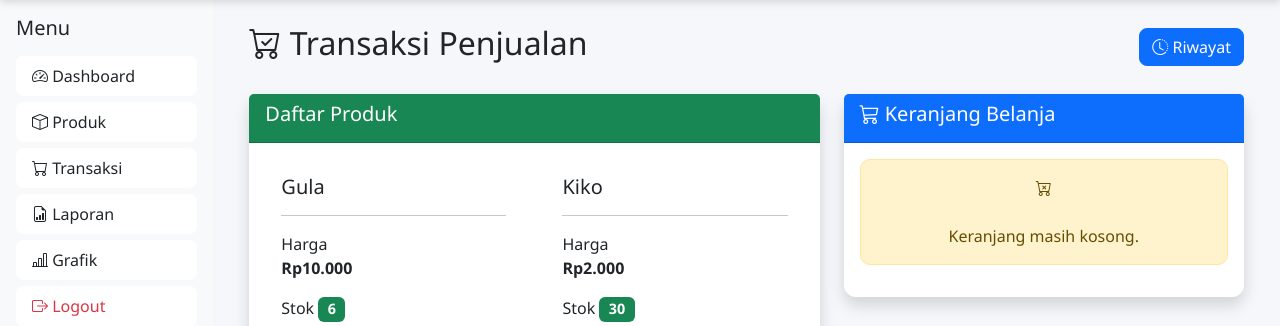
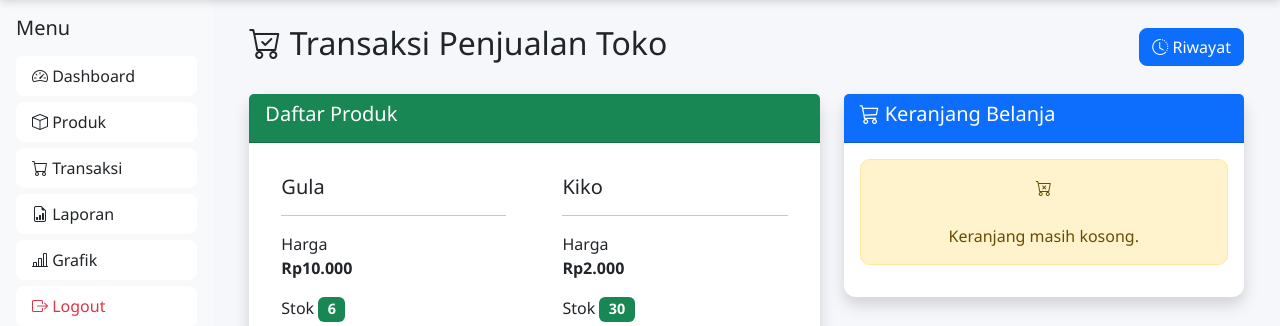
Before and after one commit to zahidfarhan3305-cmyk/Smart-Retail-Web, a Flask app: page /transaksi/ in a window 1280 px wide. Shown: the part 56-382 px from the top of the page. Run offline with Flask 3, Linux system fonts and the light colour scheme; a user stored in the database is signed in; data comes from the database, SQL or seed files in the repository.

Commit message:
Modul Transaksi

```diff
--- a/templates/transaksi.html
+++ b/templates/transaksi.html
@@ -18,7 +18,7 @@ Transaksi
 
             <i class="bi bi-cart-check"></i>
 
-            Transaksi Penjualan
+            Transaksi Penjualan Toko
 
         </h2>
 
```
